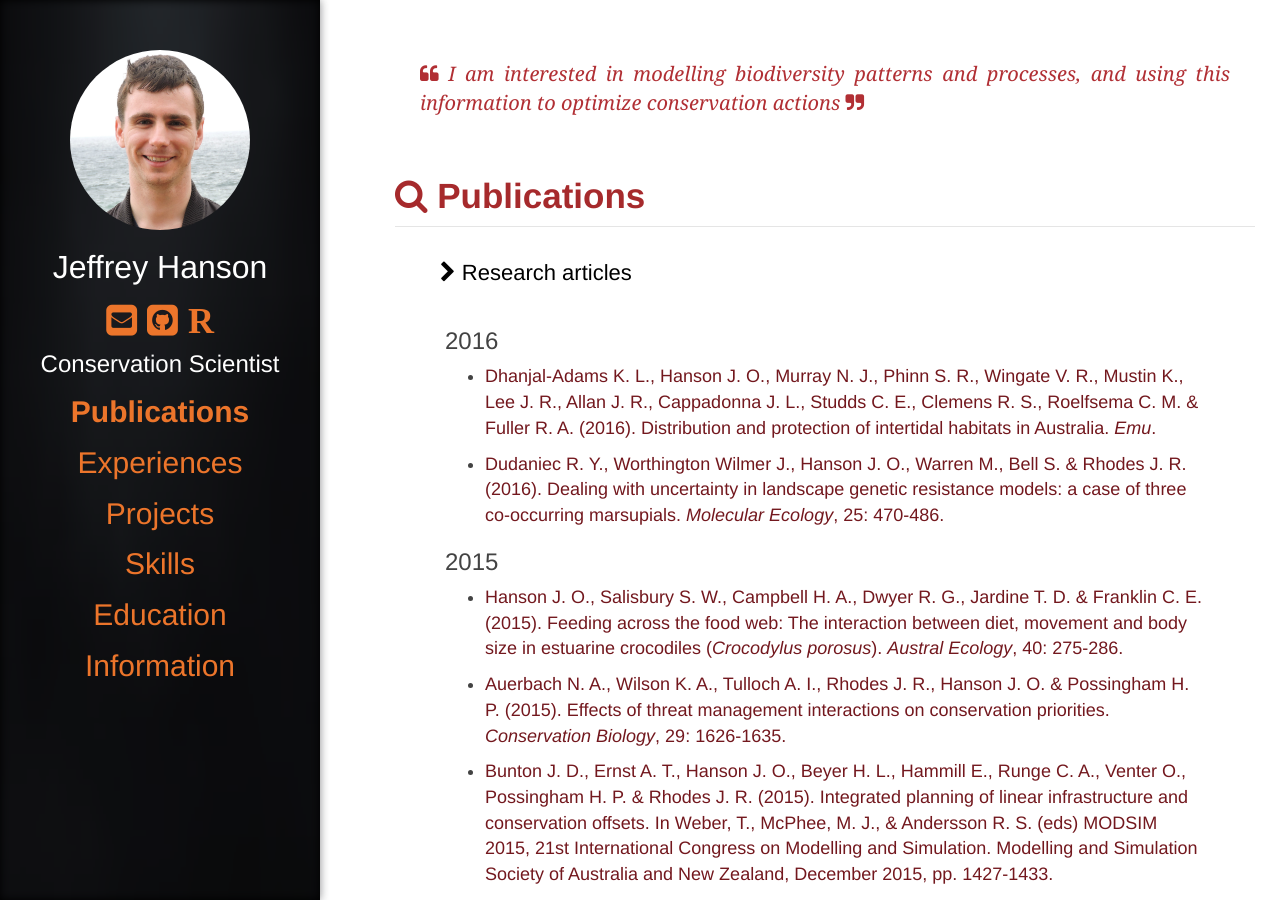
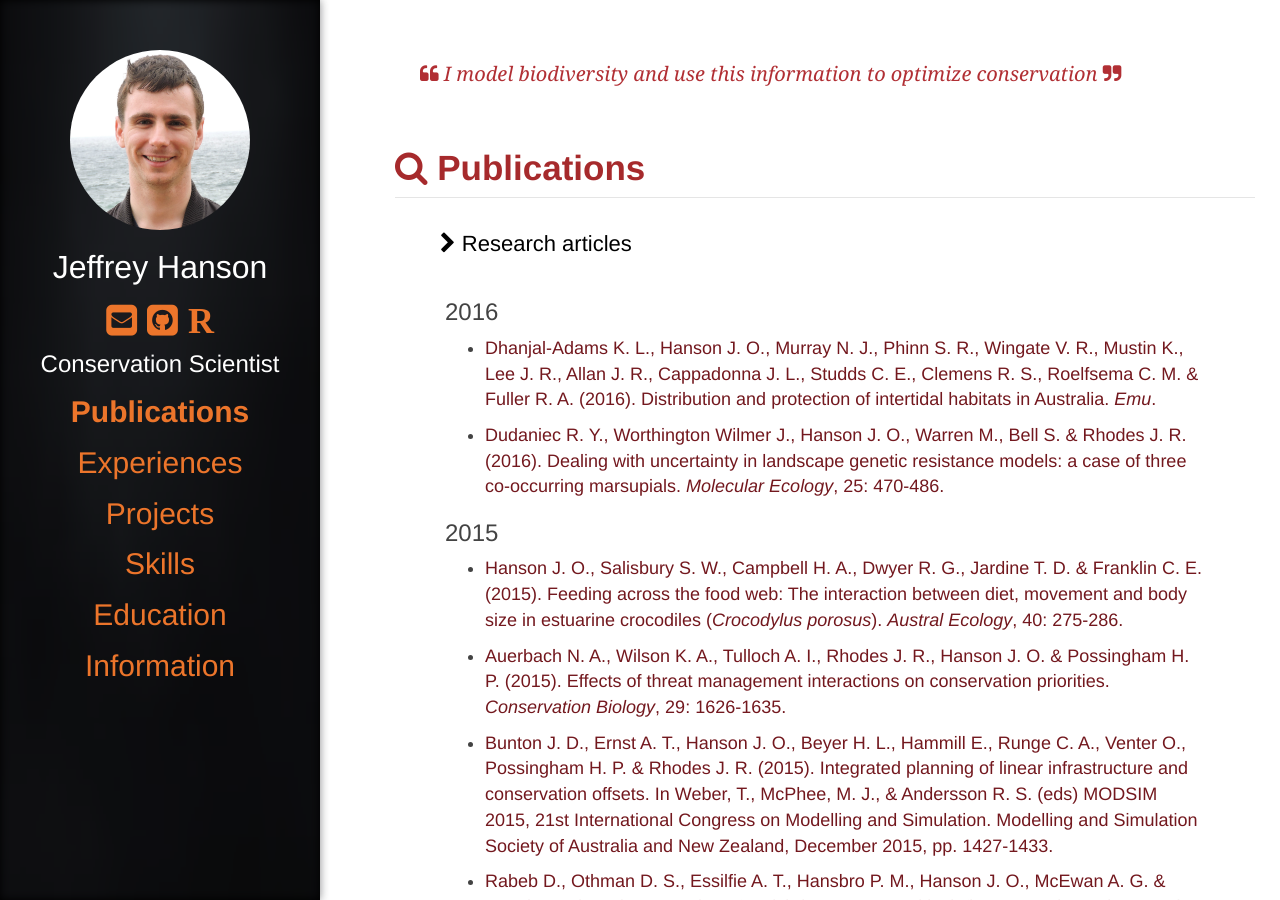
Before and after one commit to jeffreyhanson/jeffreyhanson.github.io, a Jekyll site: the page built from index.html, in a window 1280 px wide and 900 px high. Built offline with Jekyll 4.4.1, drawn with Linux system fonts in a browser that asks for light colours; nearby versions of some CDN libraries.

Commit message:
update quote

```diff
--- a/_config.yml
+++ b/_config.yml
@@ -25,7 +25,7 @@ SEO_GOOGLE_SITE_VERIFICATION:
 ############################# Personnal Informations ################################
 name   : Jeffrey Hanson #Your name
 summary: Conservation Scientist # a simple sentence about you
-quote  : "I am interested in modelling biodiversity patterns and processes, and using this information to optimize conservation actions" # a quote about you
+quote  : "I model biodiversity and use this information to optimize conservation" # a quote about you
 phone  : +61 04 3108 8950 # your phone number
 # vcard  : /assets/leoderbois.vcf
 # street : 6 Delamore Court
@@ -93,7 +93,7 @@ skills:
     - name: Operating system
       values: ["Windows","Ubuntu (14.04)"]
     - name: Version control
-      values: ["GitHub", "BitBucket"]
+      values: ["GitHub"]
 
 # Some inforamtions you want to add
 #informations-custom:
```
